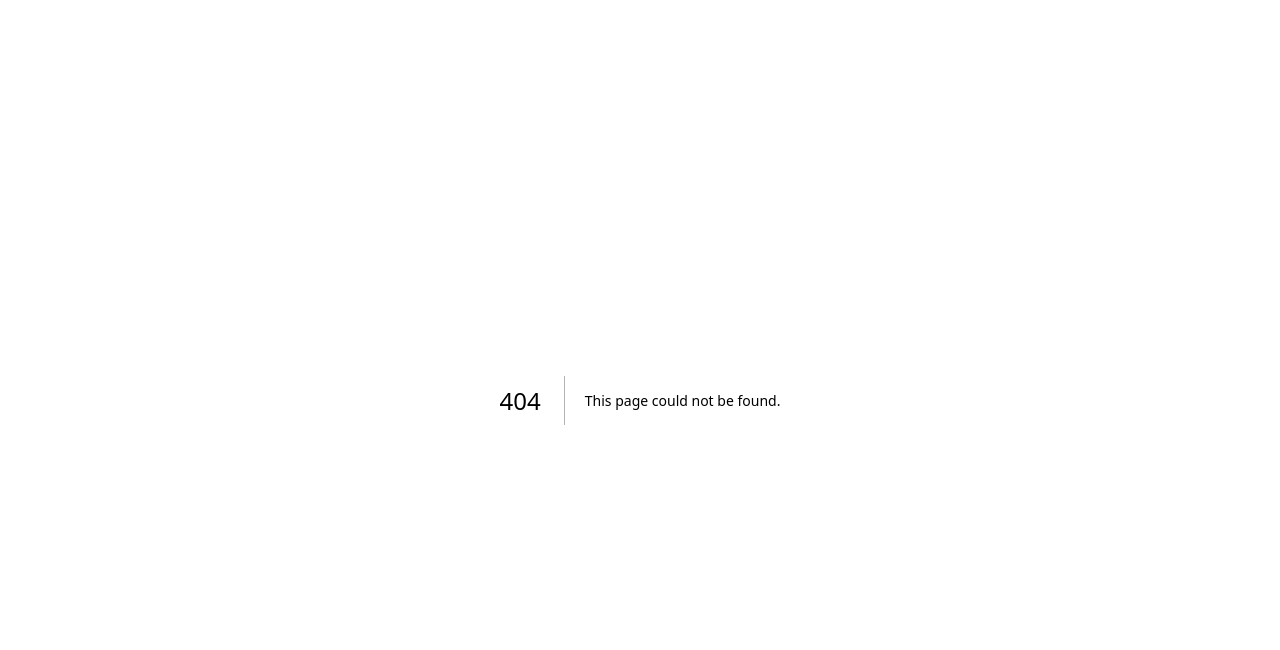
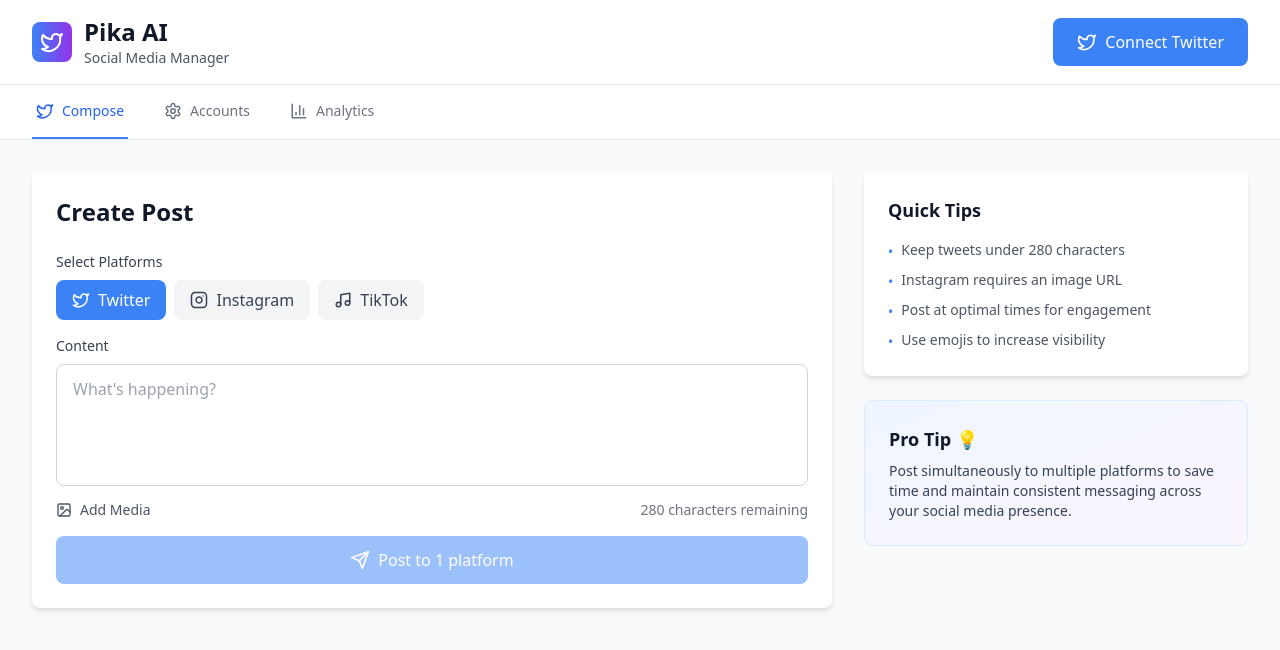
Before and after one commit to OneTeraByte7/Pika, a Next.js app in the folder client/: page /social-dashboard in a window 1280 px wide. Before the commit this address had no page. Shown: the top 650 px of the page. Built offline with nearby package versions, Linux system fonts and the light colour scheme; no server answers.

Commit message:
supporting:pages

```diff
--- /dev/null
+++ b/client/src/pages/social-dashboard.tsx
@@ -0,0 +1,162 @@
+// Social Media Dashboard Page
+import React, { useState } from 'react';
+import { TwitterConnectButton } from '../components/TwitterConnectButton';
+import { ConnectedAccounts } from '../components/ConnectedAccounts';
+import { TweetComposer } from '../components/TweetComposer';
+import { Twitter, Settings, BarChart3 } from 'lucide-react';
+
+export default function SocialDashboard() {
+  const [activeTab, setActiveTab] = useState<'compose' | 'accounts' | 'analytics'>('compose');
+
+  return (
+    <div className="min-h-screen bg-gray-50">
+      {/* Header */}
+      <header className="bg-white shadow-sm border-b border-gray-200">
+        <div className="max-w-7xl mx-auto px-4 sm:px-6 lg:px-8 py-4">
+          <div className="flex items-center justify-between">
+            <div className="flex items-center gap-3">
+              <div className="bg-gradient-to-r from-blue-500 to-purple-600 p-2 rounded-lg">
+                <Twitter className="text-white" size={24} />
+              </div>
+              <div>
+                <h1 className="text-2xl font-bold text-gray-900">Pika AI</h1>
+                <p className="text-sm text-gray-600">Social Media Manager</p>
+              </div>
+            </div>
+            <TwitterConnectButton />
+          </div>
+        </div>
+      </header>
+
+      {/* Navigation Tabs */}
+      <nav className="bg-white border-b border-gray-200">
+        <div className="max-w-7xl mx-auto px-4 sm:px-6 lg:px-8">
+          <div className="flex space-x-8">
+            <button
+              onClick={() => setActiveTab('compose')}
+              className={`py-4 px-1 border-b-2 font-medium text-sm transition-colors ${
+                activeTab === 'compose'
+                  ? 'border-blue-500 text-blue-600'
+                  : 'border-transparent text-gray-500 hover:text-gray-700 hover:border-gray-300'
+              }`}
+            >
+              <div className="flex items-center gap-2">
+                <Twitter size={18} />
+                <span>Compose</span>
+              </div>
+            </button>
+
+            <button
+              onClick={() => setActiveTab('accounts')}
+              className={`py-4 px-1 border-b-2 font-medium text-sm transition-colors ${
+                activeTab === 'accounts'
+                  ? 'border-blue-500 text-blue-600'
+                  : 'border-transparent text-gray-500 hover:text-gray-700 hover:border-gray-300'
+              }`}
+            >
+              <div className="flex items-center gap-2">
+                <Settings size={18} />
+                <span>Accounts</span>
+              </div>
+            </button>
+
+            <button
+              onClick={() => setActiveTab('analytics')}
+              className={`py-4 px-1 border-b-2 font-medium text-sm transition-colors ${
+                activeTab === 'analytics'
+                  ? 'border-blue-500 text-blue-600'
+                  : 'border-transparent text-gray-500 hover:text-gray-700 hover:border-gray-300'
+              }`}
+            >
+              <div className="flex items-center gap-2">
+                <BarChart3 size={18} />
+                <span>Analytics</span>
+              </div>
+            </button>
+          </div>
+        </div>
+      </nav>
+
+      {/* Main Content */}
+      <main className="max-w-7xl mx-auto px-4 sm:px-6 lg:px-8 py-8">
+        {activeTab === 'compose' && (
+          <div className="grid grid-cols-1 lg:grid-cols-3 gap-8">
+            <div className="lg:col-span-2">
+              <TweetComposer />
+            </div>
+            <div className="space-y-6">
+              <div className="bg-white rounded-lg shadow-md p-6">
+                <h3 className="text-lg font-semibold text-gray-900 mb-4">Quick Tips</h3>
+                <ul className="space-y-2 text-sm text-gray-600">
+                  <li className="flex items-start gap-2">
+                    <span className="text-blue-500 mt-0.5">•</span>
+                    <span>Keep tweets under 280 characters</span>
+                  </li>
+                  <li className="flex items-start gap-2">
+                    <span className="text-blue-500 mt-0.5">•</span>
+                    <span>Instagram requires an image URL</span>
+                  </li>
+                  <li className="flex items-start gap-2">
+                    <span className="text-blue-500 mt-0.5">•</span>
+                    <span>Post at optimal times for engagement</span>
+                  </li>
+                  <li className="flex items-start gap-2">
+                    <span className="text-blue-500 mt-0.5">•</span>
+                    <span>Use emojis to increase visibility</span>
+                  </li>
+                </ul>
+              </div>
+
+              <div className="bg-gradient-to-br from-blue-50 to-purple-50 rounded-lg p-6 border border-blue-100">
+                <h3 className="text-lg font-semibold text-gray-900 mb-2">Pro Tip 💡</h3>
+                <p className="text-sm text-gray-700">
+                  Post simultaneously to multiple platforms to save time and maintain consistent messaging across your social media presence.
+                </p>
+              </div>
+            </div>
+          </div>
+        )}
+
+        {activeTab === 'accounts' && (
+          <div>
+            <ConnectedAccounts />
+
+            <div className="mt-8 bg-white rounded-lg shadow-md p-6">
+              <h3 className="text-lg font-semibold text-gray-900 mb-4">Add More Platforms</h3>
+              <p className="text-gray-600 mb-4">
+                Connect additional social media platforms to expand your reach.
+              </p>
+              <div className="flex flex-wrap gap-3">
+                <TwitterConnectButton />
+                <button
+                  disabled
+                  className="flex items-center gap-2 px-6 py-3 bg-gray-100 text-gray-400 rounded-lg cursor-not-allowed"
+                >
+                  <span>Instagram</span>
+                  <span className="text-xs">(Coming Soon)</span>
+                </button>
+                <button
+                  disabled
+                  className="flex items-center gap-2 px-6 py-3 bg-gray-100 text-gray-400 rounded-lg cursor-not-allowed"
+                >
+                  <span>TikTok</span>
+                  <span className="text-xs">(Coming Soon)</span>
+                </button>
+              </div>
+            </div>
+          </div>
+        )}
+
+        {activeTab === 'analytics' && (
+          <div className="bg-white rounded-lg shadow-md p-8 text-center">
+            <BarChart3 size={48} className="mx-auto text-gray-400 mb-4" />
+            <h3 className="text-xl font-semibold text-gray-900 mb-2">Analytics Coming Soon</h3>
+            <p className="text-gray-600">
+              Track your social media performance, engagement metrics, and audience growth.
+            </p>
+          </div>
+        )}
+      </main>
+    </div>
+  );
+}
--- /dev/null
+++ b/client/src/pages/twitter-callback.tsx
@@ -0,0 +1,90 @@
+// Twitter OAuth Callback Page - pages/twitter-callback.tsx
+import React, { useEffect, useState } from 'react';
+import { useRouter } from 'next/router';
+import { useTwitterAuth } from '../services/useTwitterAuth';
+import { Loader2, CheckCircle, XCircle } from 'lucide-react';
+
+export default function TwitterCallback() {
+  const router = useRouter();
+  const { handleCallback } = useTwitterAuth();
+  const [status, setStatus] = useState<'loading' | 'success' | 'error'>('loading');
+  const [message, setMessage] = useState('Connecting your Twitter account...');
+
+  useEffect(() => {
+    const processCallback = async () => {
+      const { code, state, error, error_description } = router.query;
+
+      // Check for errors from Twitter
+      if (error) {
+        setStatus('error');
+        setMessage(error_description as string || 'Authorization failed');
+        setTimeout(() => router.push('/dashboard'), 3000);
+        return;
+      }
+
+      // Wait for query params
+      if (!code || !state) {
+        return;
+      }
+
+      try {
+        // Complete OAuth flow
+        await handleCallback(code as string, state as string);
+        setStatus('success');
+        setMessage('Successfully connected Twitter account!');
+      } catch (error: any) {
+        setStatus('error');
+        setMessage(error.message || 'Failed to connect Twitter account');
+        setTimeout(() => router.push('/dashboard'), 3000);
+      }
+    };
+
+    if (router.isReady) {
+      processCallback();
+    }
+  }, [router.isReady, router.query]);
+
+  return (
+    <div className="min-h-screen flex items-center justify-center bg-gray-50">
+      <div className="max-w-md w-full bg-white rounded-lg shadow-lg p-8">
+        <div className="text-center">
+          {status === 'loading' && (
+            <>
+              <Loader2 className="w-16 h-16 text-blue-500 animate-spin mx-auto mb-4" />
+              <h2 className="text-2xl font-bold text-gray-900 mb-2">
+                Connecting Twitter
+              </h2>
+              <p className="text-gray-600">{message}</p>
+            </>
+          )}
+
+          {status === 'success' && (
+            <>
+              <CheckCircle className="w-16 h-16 text-green-500 mx-auto mb-4" />
+              <h2 className="text-2xl font-bold text-gray-900 mb-2">
+                Success!
+              </h2>
+              <p className="text-gray-600">{message}</p>
+              <p className="text-sm text-gray-500 mt-4">
+                Redirecting to dashboard...
+              </p>
+            </>
+          )}
+
+          {status === 'error' && (
+            <>
+              <XCircle className="w-16 h-16 text-red-500 mx-auto mb-4" />
+              <h2 className="text-2xl font-bold text-gray-900 mb-2">
+                Connection Failed
+              </h2>
+              <p className="text-gray-600">{message}</p>
+              <p className="text-sm text-gray-500 mt-4">
+                Redirecting back...
+              </p>
+            </>
+          )}
+        </div>
+      </div>
+    </div>
+  );
+}
```
